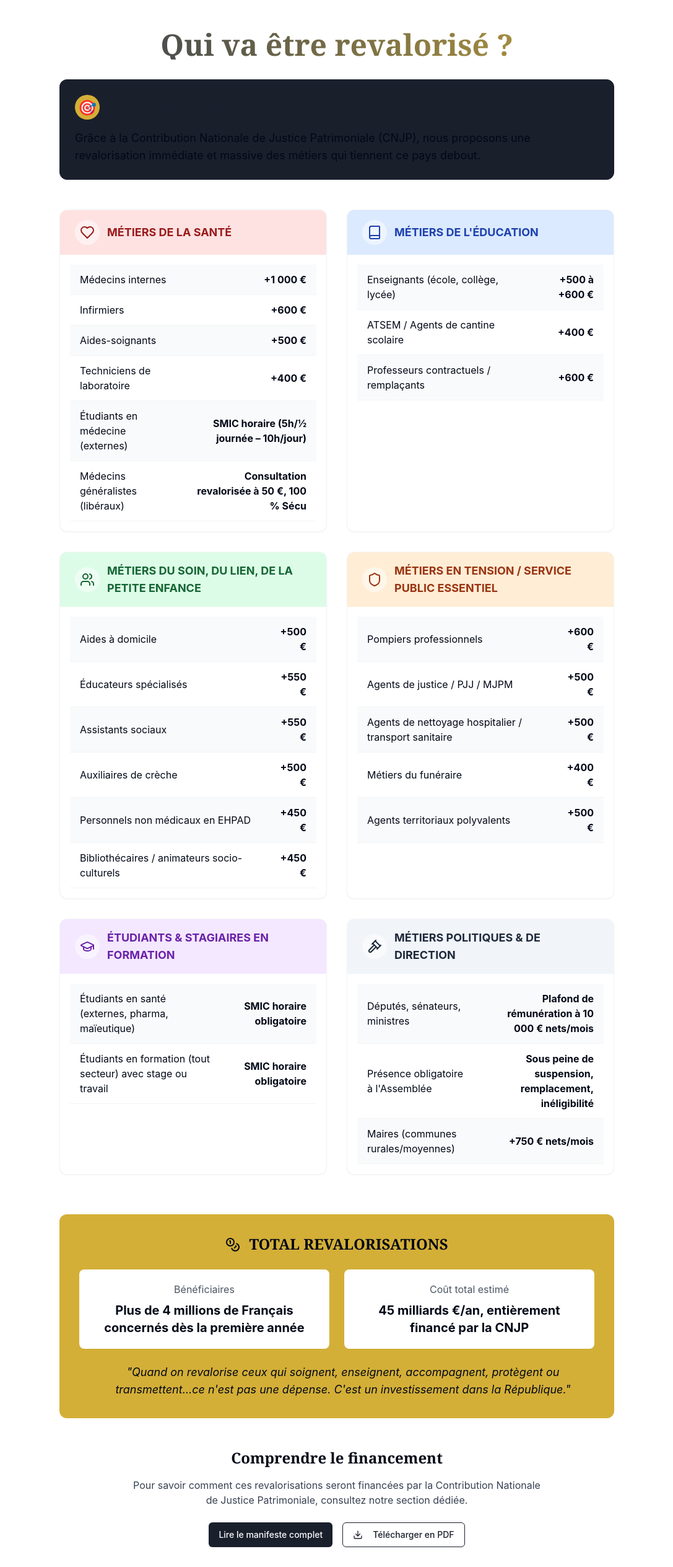
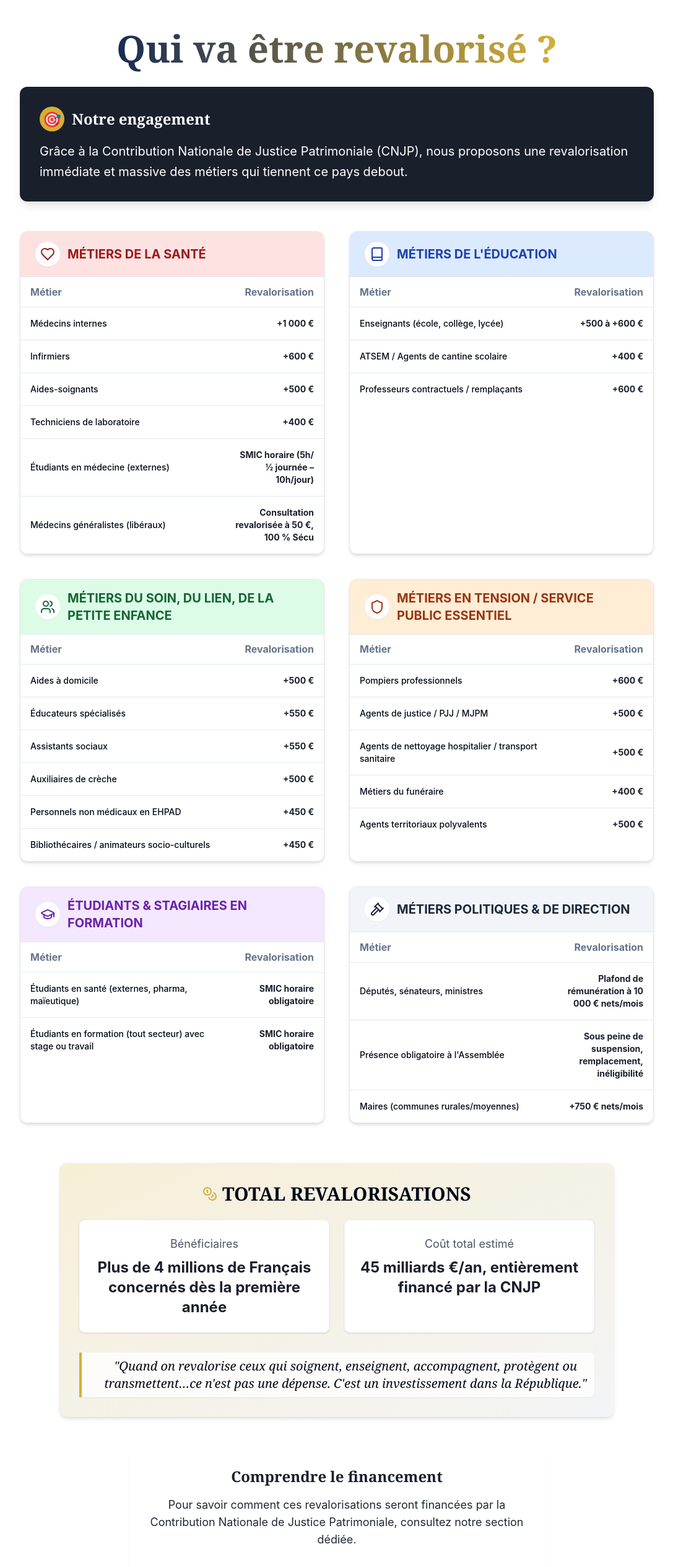
Before and after one commit to laeticiamng/la-juste-voix-politique, a React (Vite) app: page /revalorisations in a window 1280 px wide. Shown: the part 80-2608 px from the top of the page at 62% size, without its empty margins (96-1183 px from the left). Built offline with nearby package versions, Linux system fonts and the light colour scheme.

Commit message:
Fix: Improve text readability

```diff
--- a/src/pages/Revalorisations.tsx
+++ b/src/pages/Revalorisations.tsx
@@ -6,6 +6,14 @@ import { revalorisationsData, revalorisationsSummary } from '../lib/revalorisati
 import { Book, Coins, Download, Heart, Shield, Users, GraduationCap, Gavel } from 'lucide-react';
 import { Link } from 'react-router-dom';
 import { Button } from "@/components/ui/button";
+import {
+  Table,
+  TableBody,
+  TableCell,
+  TableHeader,
+  TableHead,
+  TableRow,
+} from "@/components/ui/table";
 
 const getIcon = (iconName: string) => {
   const icons = {
@@ -22,85 +30,93 @@ const getIcon = (iconName: string) => {
 
 const Revalorisations = () => {
   return (
-    <div className="min-h-screen flex flex-col">
+    <div className="min-h-screen flex flex-col bg-white">
       <Header />
       <main className="flex-grow pt-24">
         <div className="container mx-auto px-4 py-8">
-          <h1 className="text-4xl md:text-5xl font-serif font-bold mb-8 text-center title-gradient">
-            Qui va être revalorisé ?
+          <h1 className="text-4xl md:text-6xl font-serif font-bold mb-8 text-center">
+            <span className="bg-gradient-to-r from-ljv-navy to-ljv-gold bg-clip-text text-transparent">
+              Qui va être revalorisé ?
+            </span>
           </h1>
 
-          <div className="max-w-4xl mx-auto mb-16">
-            <div className="bg-ljv-navy bg-opacity-5 p-6 rounded-xl border border-ljv-navy border-opacity-10 mb-12">
-              <h2 className="text-2xl font-serif font-bold mb-4 text-ljv-navy">
-                <span className="inline-block bg-ljv-gold text-white rounded-full w-10 h-10 text-center leading-10 mr-3">
+          <div className="max-w-5xl mx-auto mb-16">
+            <div className="bg-ljv-navy text-white p-8 rounded-xl shadow-lg mb-12">
+              <h2 className="text-2xl font-serif font-bold mb-4 flex items-center">
+                <span className="inline-flex items-center justify-center bg-ljv-gold text-white rounded-full w-10 h-10 mr-3 flex-shrink-0">
                   🎯
                 </span>
                 Notre engagement
               </h2>
-              <p className="text-lg">
+              <p className="text-xl leading-relaxed">
                 Grâce à la Contribution Nationale de Justice Patrimoniale (CNJP), nous proposons une revalorisation immédiate et massive des métiers qui tiennent ce pays debout.
               </p>
             </div>
 
-            <div className="grid grid-cols-1 md:grid-cols-2 gap-8">
+            <div className="grid grid-cols-1 lg:grid-cols-2 gap-10">
               {revalorisationsData.map((category, index) => (
-                <div key={index} className="bg-white rounded-xl shadow-sm border border-gray-100 overflow-hidden">
-                  <div className={`px-6 py-4 flex items-center gap-3 ${category.color}`}>
-                    <div className="rounded-full bg-white bg-opacity-50 p-2">
+                <div key={index} className="bg-white rounded-xl shadow-md border border-gray-200 overflow-hidden">
+                  <div className={`px-6 py-4 flex items-center gap-3 ${category.color} border-b border-gray-200`}>
+                    <div className="rounded-full bg-white p-2 shadow-sm">
                       {getIcon(category.icon)}
                     </div>
-                    <h3 className="text-lg font-bold">
+                    <h3 className="text-xl font-bold">
                       {category.title}
                     </h3>
                   </div>
-                  <div className="p-4">
-                    <table className="w-full">
-                      <tbody>
+                  <div className="p-0">
+                    <Table>
+                      <TableHeader>
+                        <TableRow>
+                          <TableHead className="w-2/3 font-bold text-base">Métier</TableHead>
+                          <TableHead className="w-1/3 text-right font-bold text-base">Revalorisation</TableHead>
+                        </TableRow>
+                      </TableHeader>
+                      <TableBody>
                         {category.items.map((item, idx) => (
-                          <tr key={idx} className={idx % 2 === 0 ? 'bg-gray-50' : 'bg-white'}>
-                            <td className="py-3 px-4 border-b border-gray-100">{item.title}</td>
-                            <td className="py-3 px-4 border-b border-gray-100 font-bold text-right">{item.revalorisation}</td>
-                          </tr>
+                          <TableRow key={idx}>
+                            <TableCell className="font-medium">{item.title}</TableCell>
+                            <TableCell className="font-bold text-right text-ljv-navy">{item.revalorisation}</TableCell>
+                          </TableRow>
                         ))}
-                      </tbody>
-                    </table>
+                      </TableBody>
+                    </Table>
                   </div>
                 </div>
               ))}
             </div>
           </div>
 
-          <div className="bg-ljv-gold bg-opacity-10 rounded-xl p-8 max-w-4xl mx-auto mb-12">
-            <h2 className="text-2xl font-serif font-bold mb-6 text-center">
-              <Coins className="inline-block mr-2 mb-1" /> TOTAL REVALORISATIONS
+          <div className="bg-gradient-to-br from-ljv-gold/20 to-ljv-navy/5 rounded-xl p-8 max-w-4xl mx-auto mb-12 shadow-md">
+            <h2 className="text-3xl font-serif font-bold mb-6 text-center flex items-center justify-center gap-2">
+              <Coins className="inline-block text-ljv-gold" /> TOTAL REVALORISATIONS
             </h2>
-            <div className="grid grid-cols-1 md:grid-cols-2 gap-6 mb-6">
-              <div className="bg-white rounded-lg p-5 text-center shadow-sm">
-                <p className="text-gray-600 mb-2">Bénéficiaires</p>
-                <p className="text-xl font-bold">{revalorisationsSummary.beneficiaries}</p>
+            <div className="grid grid-cols-1 md:grid-cols-2 gap-6 mb-8">
+              <div className="bg-white rounded-lg p-6 text-center shadow border border-gray-100">
+                <p className="text-gray-600 mb-2 text-lg">Bénéficiaires</p>
+                <p className="text-2xl font-bold text-ljv-navy">{revalorisationsSummary.beneficiaries}</p>
               </div>
-              <div className="bg-white rounded-lg p-5 text-center shadow-sm">
-                <p className="text-gray-600 mb-2">Coût total estimé</p>
-                <p className="text-xl font-bold">{revalorisationsSummary.cost}</p>
+              <div className="bg-white rounded-lg p-6 text-center shadow border border-gray-100">
+                <p className="text-gray-600 mb-2 text-lg">Coût total estimé</p>
+                <p className="text-2xl font-bold text-ljv-navy">{revalorisationsSummary.cost}</p>
               </div>
             </div>
-            <blockquote className="italic text-center text-lg border-l-4 pl-4 border-ljv-gold">
+            <blockquote className="italic text-center text-xl font-serif border-l-4 pl-6 py-2 border-ljv-gold bg-white/80 rounded-r-lg shadow-sm">
               "{revalorisationsSummary.quote}"
             </blockquote>
           </div>
 
-          <div className="text-center max-w-2xl mx-auto">
-            <h3 className="text-2xl font-serif font-bold mb-4">Comprendre le financement</h3>
-            <p className="mb-6 text-gray-700">
+          <div className="text-center max-w-2xl mx-auto bg-white p-8 rounded-xl shadow-sm">
+            <h3 className="text-2xl font-serif font-bold mb-4 text-ljv-navy">Comprendre le financement</h3>
+            <p className="mb-8 text-lg text-gray-800">
               Pour savoir comment ces revalorisations seront financées par la Contribution Nationale de Justice Patrimoniale, consultez notre section dédiée.
             </p>
             <div className="flex flex-col sm:flex-row justify-center gap-4">
-              <Button className="bg-ljv-navy hover:bg-ljv-gold" asChild>
+              <Button size="lg" className="bg-ljv-navy hover:bg-ljv-gold text-lg py-6" asChild>
                 <Link to="/manifeste">Lire le manifeste complet</Link>
               </Button>
-              <Button variant="outline" className="border-ljv-navy text-ljv-navy hover:bg-ljv-navy hover:text-white">
-                <Download className="mr-2 h-4 w-4" /> Télécharger en PDF
+              <Button size="lg" variant="outline" className="border-ljv-navy text-ljv-navy hover:bg-ljv-navy hover:text-white text-lg py-6">
+                <Download className="mr-2 h-5 w-5" /> Télécharger en PDF
               </Button>
             </div>
           </div>
```
